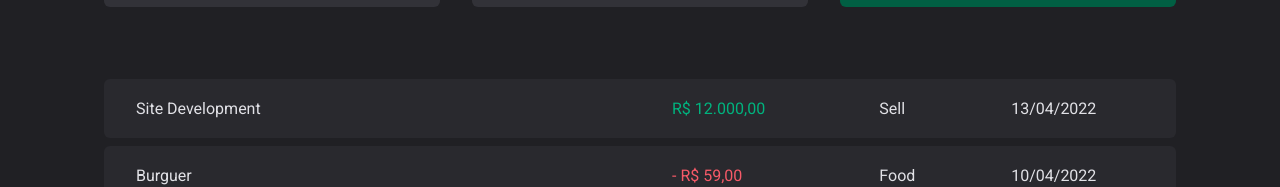
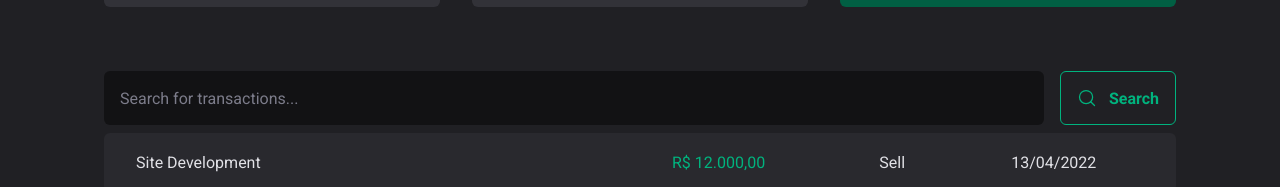
Before and after one commit to souph1s/dt-money, a React (Vite) app: page / in a window 1280 px wide. Shown: the part 523-710 px from the top of the page. Built offline with nearby package versions, Linux system fonts and the light colour scheme.

Commit message:
feat: add search component

```diff
--- /dev/null
+++ b/src/pages/Transactions/components/SearchForm/index.tsx
@@ -0,0 +1,14 @@
+import { MagnifyingGlass } from "phosphor-react";
+import { SearchFormContainer } from "./styles";
+
+export function SearchForm() {
+  return (
+    <SearchFormContainer>
+      <input type="text" placeholder="Search for transactions..." />
+      <button type="submit">
+        <MagnifyingGlass size={20} />
+        Search
+      </button>
+    </SearchFormContainer>
+  );
+}
--- /dev/null
+++ b/src/pages/Transactions/components/SearchForm/styles.ts
@@ -0,0 +1,41 @@
+import styled from "styled-components";
+
+export const SearchFormContainer = styled.form`
+  display: flex;
+  gap: 1rem;
+
+  input {
+    flex: 1;
+    border-radius: 6px;
+    border: 0;
+    background: ${(props) => props.theme["gray-900"]};
+    color: ${(props) => props.theme["gray-300"]};
+    padding: 1rem;
+
+    &::placeholder {
+      color: ${(props) => props.theme["gray-500"]};
+    }
+  }
+
+  button {
+    display: flex;
+    align-items: center;
+    gap: 0.75rem;
+    cursor: pointer;
+
+    border: 0;
+    padding: 1rem;
+    background: transparent;
+    border: 1px solid ${(props) => props.theme["green-300"]};
+    color: ${(props) => props.theme["green-300"]};
+    font-weight: bold;
+    border-radius: 6px;
+
+    &:hover {
+      background: ${(props) => props.theme["green-500"]};
+      border-color: ${(props) => props.theme["green-500"]};
+      color: ${(props) => props.theme.white};
+      transition: background-color 0.2s, color 0.2s, border-color 0.2s;
+    }
+  }
+`;
--- a/src/pages/Transactions/index.tsx
+++ b/src/pages/Transactions/index.tsx
@@ -1,5 +1,6 @@
 import { Header } from "../../components/Header";
 import { Summary } from "../../components/Summary";
+import { SearchForm } from "./components/SearchForm";
 import {
   PriceHighlight,
   TransactionsContainer,
@@ -13,6 +14,8 @@
       <Summary />
 
       <TransactionsContainer>
+        <SearchForm />
+
         <TransactionsTable>
           <tbody>
             <tr>
```
